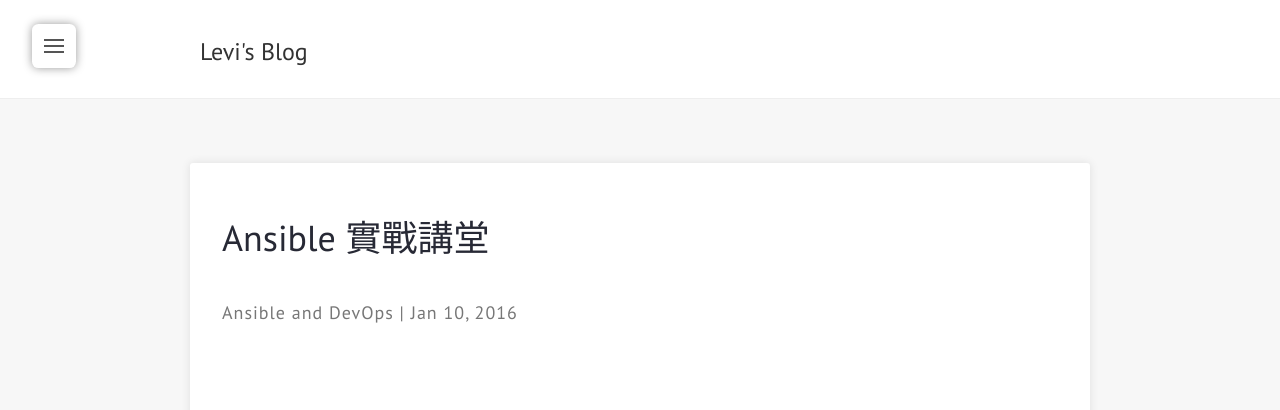
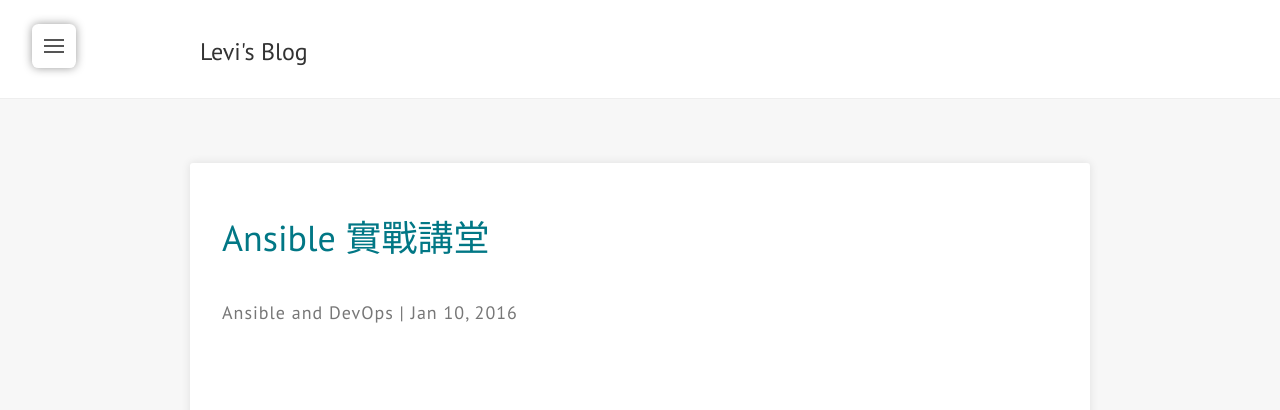
Before and after one commit to levichen/levichen.github.io, a Jekyll site: the page built from index.html, in a window 1280 px wide. Shown: the top 410 px of the page. Built offline with Jekyll 4.4.1, drawn with Linux system fonts in a browser that asks for light colours; nearby versions of some CDN libraries; Markdown is read by kramdown in place of the engine named in the settings; the list of posts is cut into pages by our own code; comment, search, counter and statistics services are not loaded.

Commit message:
Update main.scss

```diff
--- a/assets/css/main.scss
+++ b/assets/css/main.scss
@@ -542,7 +542,6 @@
 
 /* Article title / Page title */
 .post-title a {
-  color: #272935;
   border-bottom-width: 2px;
 }
 
```
